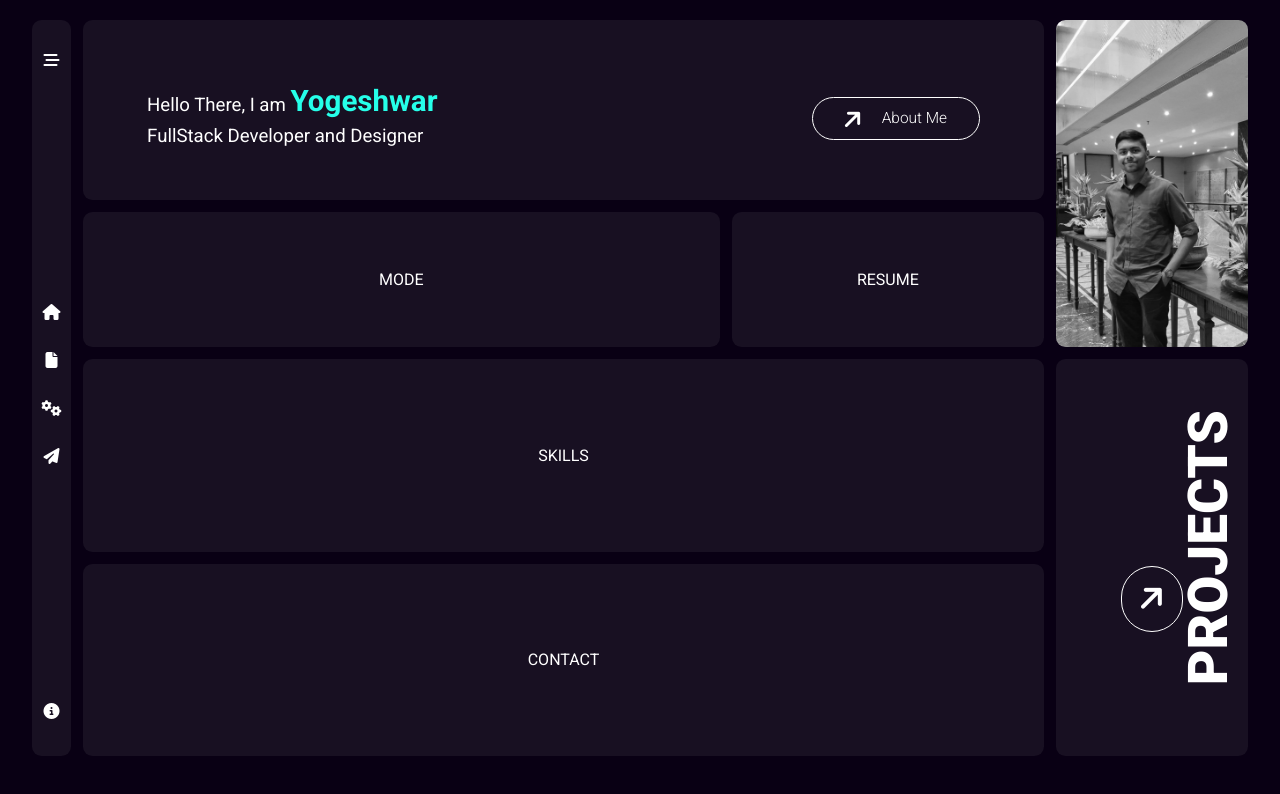
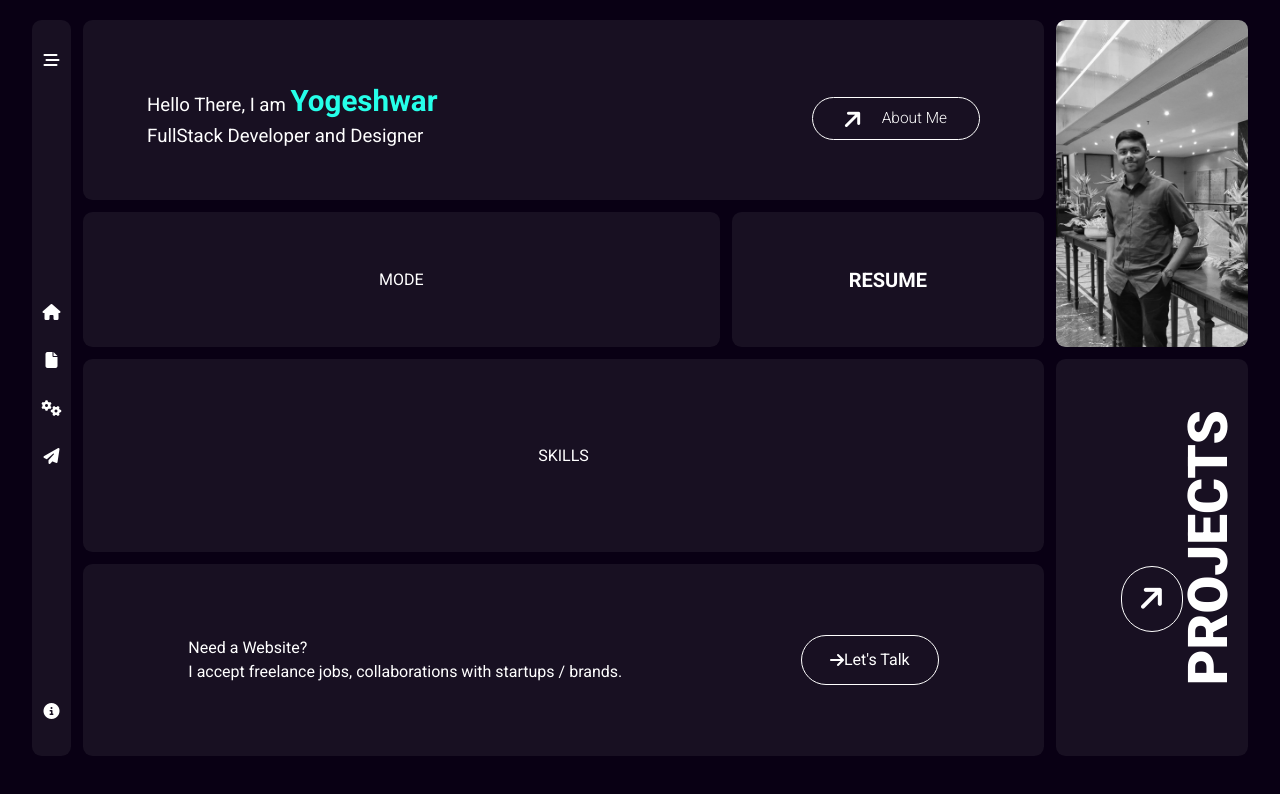
Before and after one commit to Yogeshwar-CM/Portfolio, a React (Vite) app: page / in a window 1280 px wide. Shown: the top 794 px of the page. Built offline with nearby package versions, Linux system fonts and the light colour scheme.

Commit message:
Doubtful

```diff
--- a/src/Pages/Home.css
+++ b/src/Pages/Home.css
@@ -85,7 +85,8 @@ body {
 }
 .resume {
   grid-area: resume;
-  font-weight: 8 00;
+  font-size: 1.25rem;
+  font-weight: 700;
   font-family: var(--font-primary);
 }
 .mode {
@@ -106,6 +107,16 @@ body {
 }
 .contact {
   grid-area: contact;
+  justify-content: space-around;
+  padding-inline: 1rem;
+}
+.contact-btn {
+  border-radius: 100rem;
+  display: flex;
+  justify-content: center;
+  align-items: center;
+  border: 1px solid var(--font-dark);
+  padding: 0.75rem 1.75rem;
 }
 
 .profile {
--- a/src/Pages/Home.jsx
+++ b/src/Pages/Home.jsx
@@ -104,7 +104,18 @@ const Home = () => {
           <i className="fa-solid fa-arrow-right" id="proj-btn"></i>
         </span>
       </div>
-      <div className="contact">CONTACT</div>
+      <div className="contact">
+        <div className="">
+          <div className="main-c">Need a Website?</div>
+          <p className="contact-c">
+            I accept freelance jobs, collaborations with startups / brands.
+          </p>
+        </div>
+        <div className="contact-btn">
+          <i className="fa-solid fa-arrow-right" id="contact-btn"></i>
+          Let's Talk
+        </div>
+      </div>
     </div>
   );
 };
```
